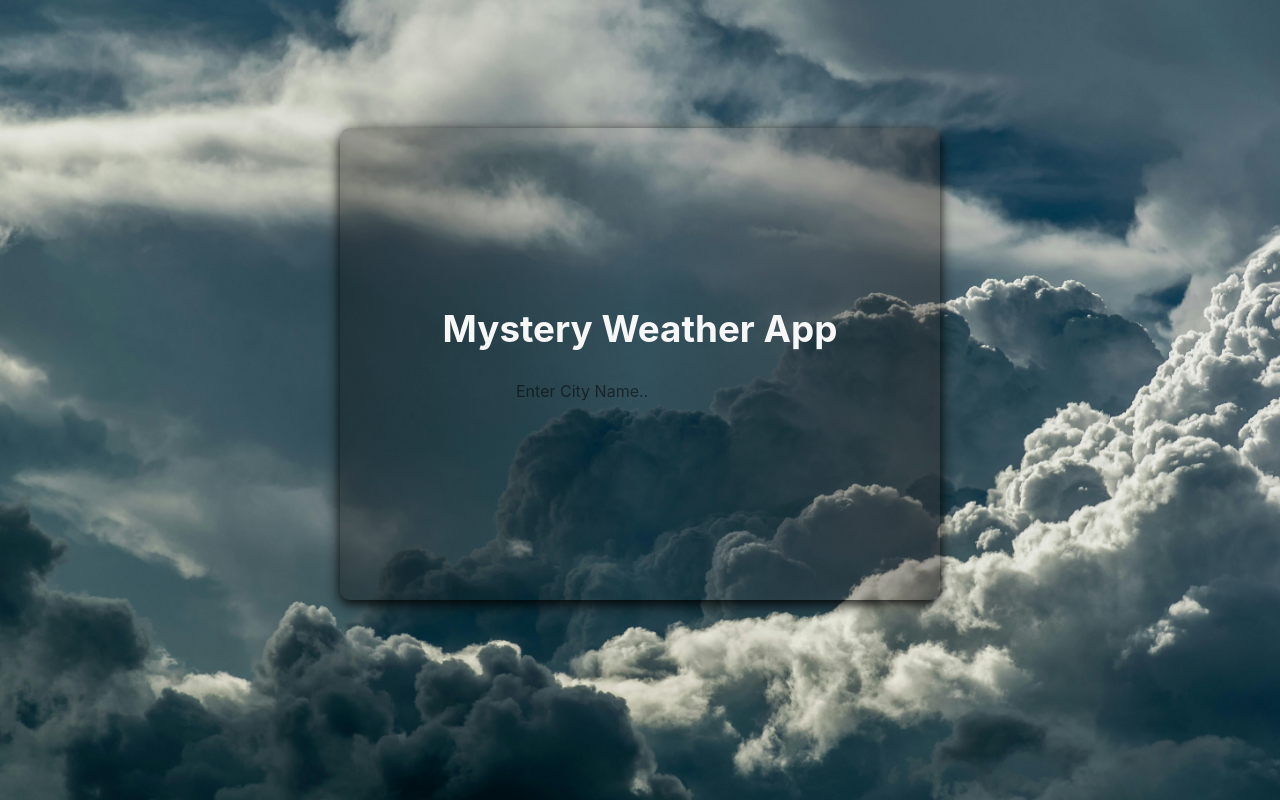
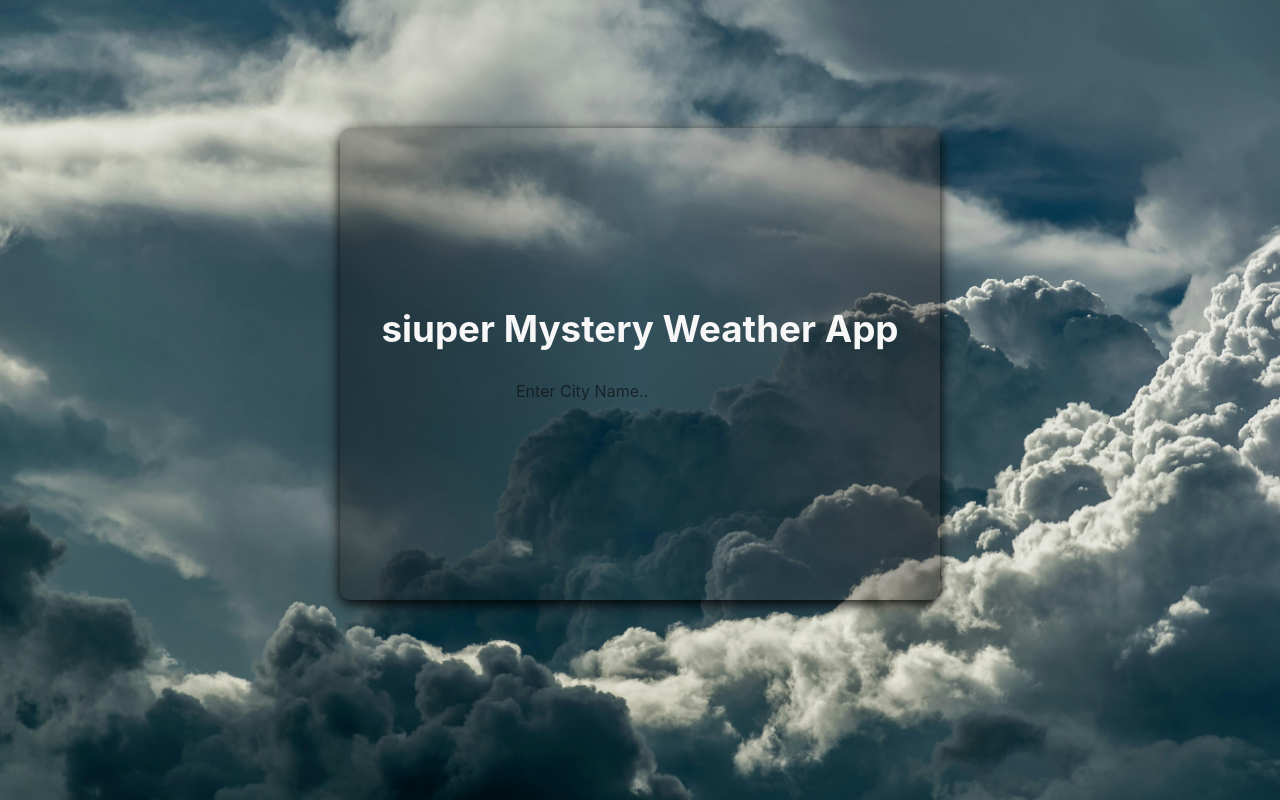
Before and after one commit to Vishnuprasath63/Weather_application, a React (Create React App) app in the folder weather_app/: page / in a window 1280 px wide. Built offline with nearby package versions, Linux system fonts and the light colour scheme; the HTML template or start-up script is replaced by a standard one.

Commit message:
Update App.js
commited new

```diff
--- a/weather_app/src/App.js
+++ b/weather_app/src/App.js
@@ -75,7 +75,7 @@ function GfGWeatherApp() {
 	return (
 		<div className="App">
 			<h1 className="app-name">
-				Mystery Weather App
+				siuper Mystery Weather App
 			</h1>
 			<div className="search-bar">
 				<input
```
